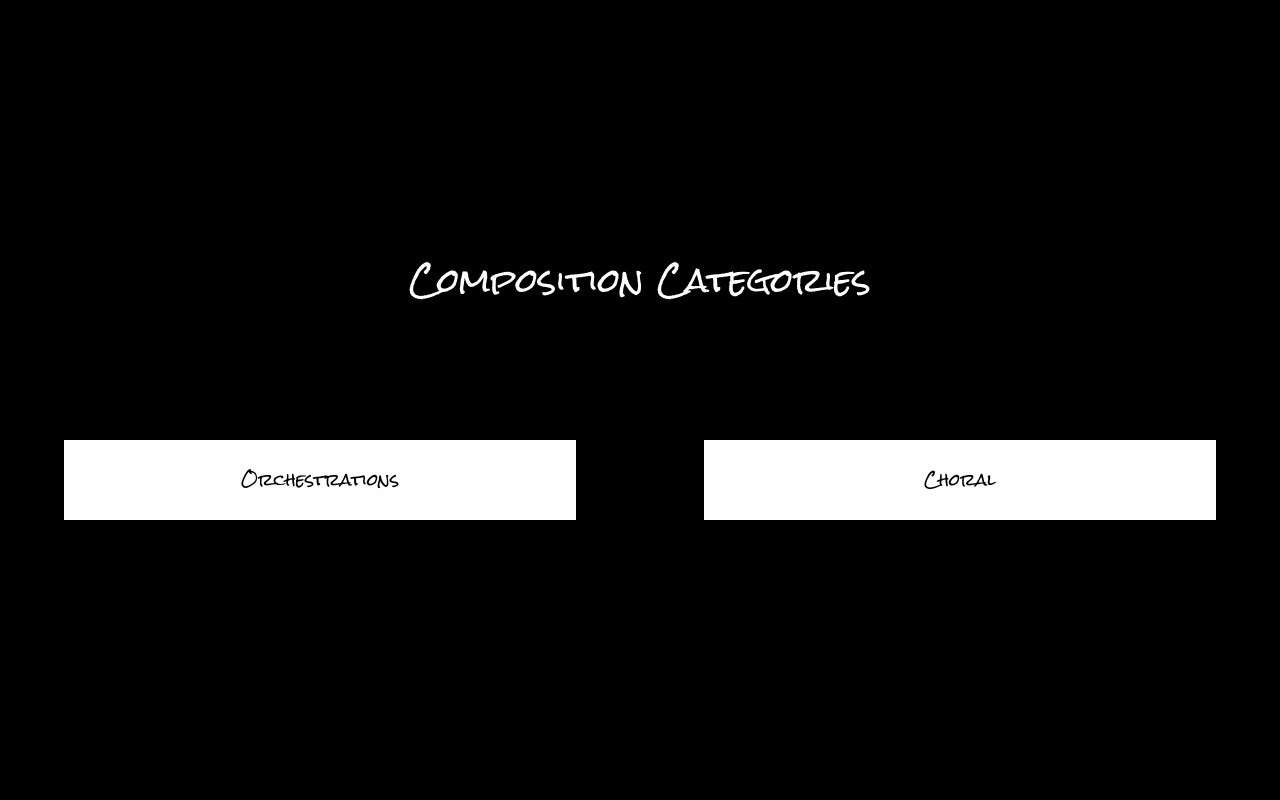
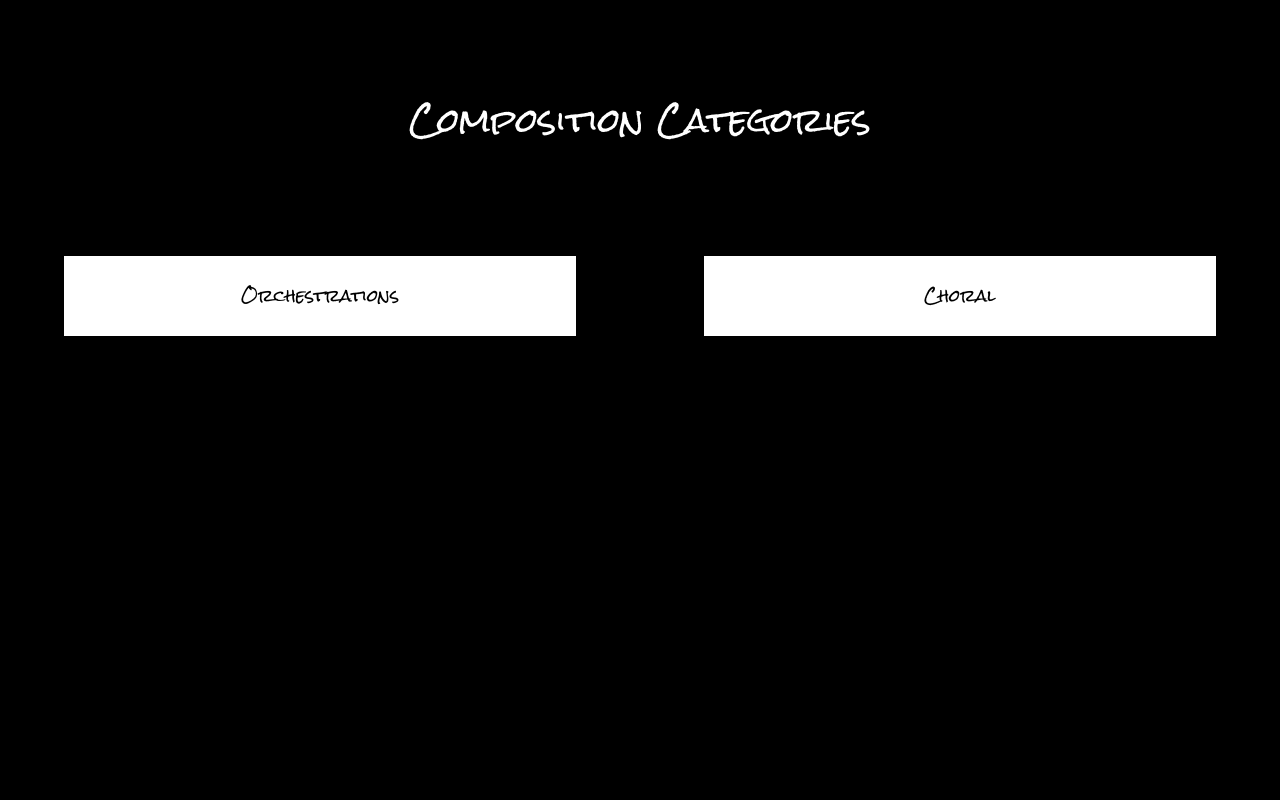
Before and after one commit to jayaperkins/chris-heroku-site, a PHP site: page /music-category.html in a window 1280 px wide. Run offline with PHP 8.4, Linux system fonts and the light colour scheme; some libraries are stand-ins or nearby versions.

Commit message:
update' :

```diff
--- a/css/music-category.css
+++ b/css/music-category.css
@@ -1,33 +1,35 @@
+* {
+    margin: 0;
+    padding: 0;
+    border: 0;
+    -webkit-box-sizing: border-box;
+    -moz-box-sizing: border-box;
+    box-sizing: border-box;
+}
+
 html, body {
     height: 100%;
 }
 
 body {
     background-color: #000;
+}
+
+.header {
+    display: flex;
+    justify-content: center;
+    align-items: center;
     width: 100%;
-    display: -webkit-box;
-    display: -webkit-flex;
-    display: -ms-flexbox;
-    display: flex;
-    -webkit-box-orient: vertical;
-    -webkit-box-direction: normal;
-    -webkit-flex-direction: column;
-    -ms-flex-direction: column;
-    flex-direction: column;
-    -webkit-box-pack: center;
-    -webkit-justify-content: center;
-    -ms-flex-pack: center;
-    justify-content: center;
-    -webkit-box-align: center;
-    -webkit-align-items: center;
-    -ms-flex-align: center;
-    align-items: center;
+    height: 30%;
 }
 
 .title {
+    display: flex;
+    justify-content: center;
+    align-items: center;
     font-family: 'Rock Salt', cursive;
     font-size: 1.25rem;
-    height: 20%;
+    height: 5rem;
     color: #fff;
 }
 
@@ -81,10 +83,15 @@ body {
 }
 
 .orchestration-item, .choral-item {
+    display: flex;
+    flex-direction: column;
+    justify-content: center;
     background-color: white;
     border-top: 1px solid black;
     height: 4rem;
+    padding: 0.5rem;
     width: 100%;
+    font-family: 'Source Sans Pro', sans-serif;
 }
 
 
--- a/js/music-category-script.js
+++ b/js/music-category-script.js
@@ -1,4 +1,6 @@
 $(function() {
+
+    var $body = $('body');
 
     var $categoryOne = $('.category-one');
 
@@ -10,26 +12,27 @@ $(function() {
 
     $categoryOne.on('click', function() {
 
-        $orchestrationList.slideDown(200);
+        $orchestrationList.slideDown(500);
 
     });
 
     $orchestrationList.on('mouseleave', function() {
 
-        $orchestrationList.slideUp(200);
+        $orchestrationList.slideUp(500);
 
     });
 
 
     $categoryTwo.on('click', function() {
 
-        $choralList.slideDown(200);
+        $choralList.slideDown(500);
 
     });
 
     $choralList.on('mouseleave', function() {
 
-        $choralList.slideUp(200);
+        $choralList.slideUp(500);
 
-    })
+    });
+
 });
--- a/music-category.html
+++ b/music-category.html
@@ -10,7 +10,9 @@
     <link rel="stylesheet" href="css/music-category.css">
 </head>
 <body>
-    <h1 class="title">Composition Categories</h1>
+    <header class="header">
+        <h1 class="title">Composition Categories</h1>
+    </header>
     <main class="category-container">
         <section class="category-one">
             <section class="category"><h2>Orchestrations</h2></section>
```
